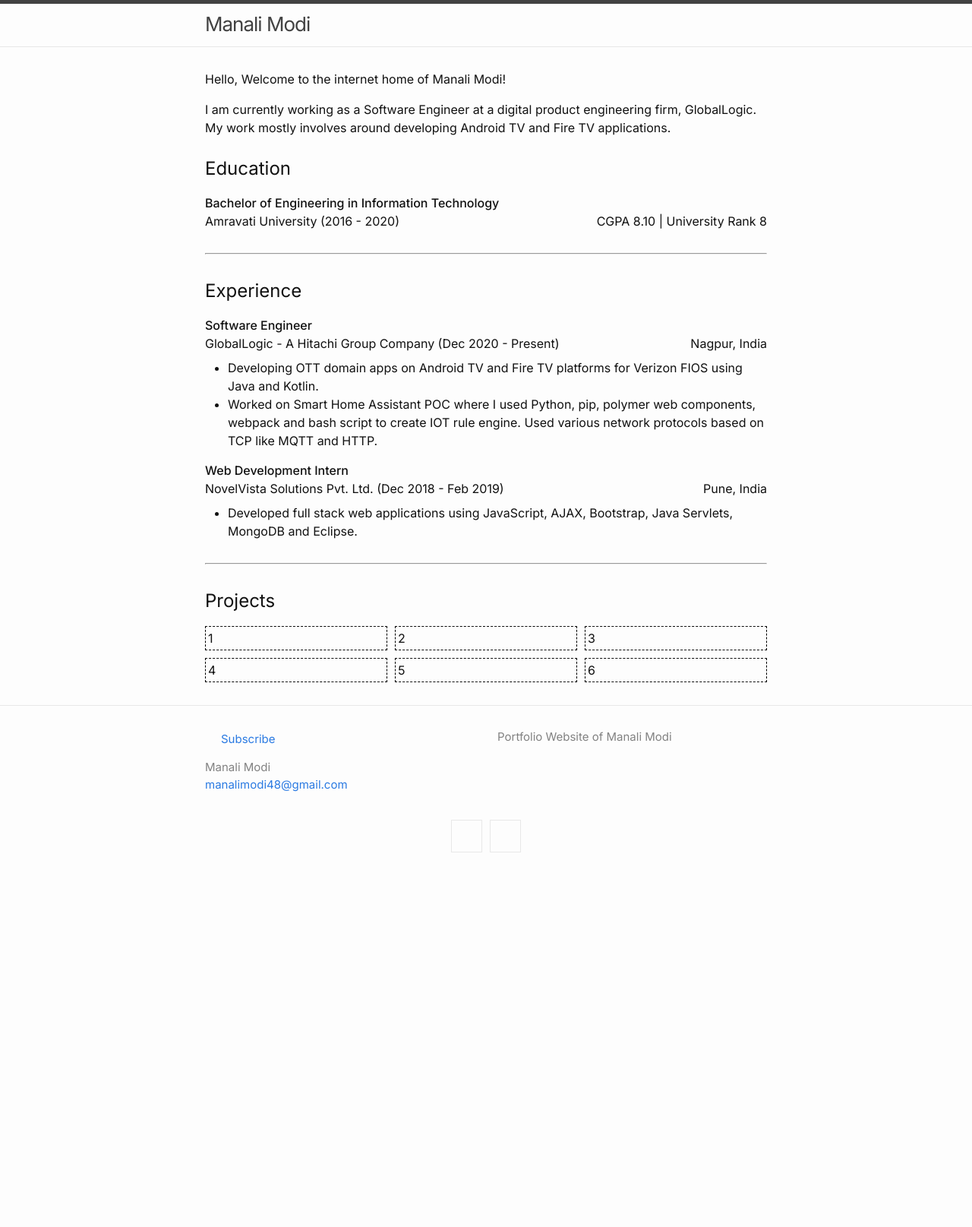
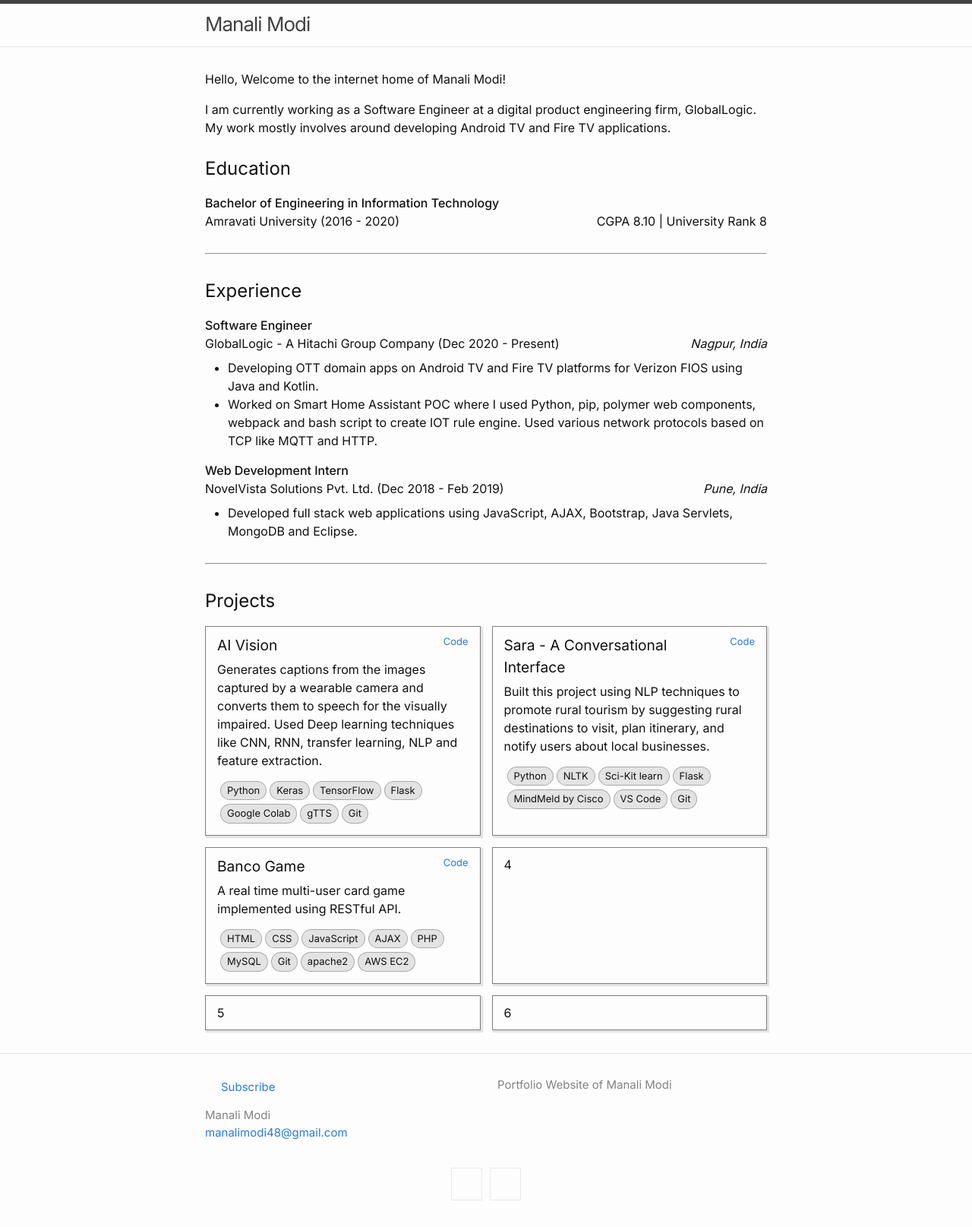
Before and after one commit to manali4/manali4.github.io, a Jekyll site: the page built from index.html, in a window 1280 px wide. Shown: the whole page at 76% size. Built offline with Jekyll 4.4.1, drawn with Linux system fonts in a browser that asks for light colours; the list of posts is cut into pages by our own code; before the commit the page ends 1157 px from its top, so only the background shows below that.

Commit message:
added projects

```diff
--- a/_layouts/home.html
+++ b/_layouts/home.html
@@ -47,7 +47,7 @@ layout: default
       <div class="">
         GlobalLogic - A Hitachi Group Company (Dec 2020 - Present)
       </div>
-      <div class="">
+      <div class="italic">
         Nagpur, India
       </div>
     </div>
@@ -71,7 +71,7 @@ layout: default
       <div class="">
         NovelVista Solutions Pvt. Ltd. (Dec 2018 - Feb 2019)
       </div>
-      <div class="">
+      <div class="italic">
         Pune, India
       </div>
     </div>
@@ -93,13 +93,72 @@ layout: default
   </div>
   <div class="container">
     <div class="item">
-      1
+      <div class="d-flex justify-content-between">
+        <div class="project-title">
+          AI Vision
+        </div>
+        <div class="project-code">
+          <a href="https://github.com/manali4/CaptionBot">Code</a>
+        </div>
+      </div>
+      <div class="project-description">
+        Generates captions from the images captured by a wearable camera and converts them to speech for the visually impaired. Used Deep learning techniques like CNN, RNN, transfer learning, NLP and feature extraction.
+      </div>
+      <div class="d-flex flex-wrap">
+        <span class="tech">Python</span>
+        <span class="tech">Keras</span>
+        <span class="tech">TensorFlow</span>
+        <span class="tech">Flask</span>
+        <span class="tech">Google Colab</span>
+        <span class="tech">gTTS</span>
+        <span class="tech">Git</span>
+      </div>
     </div>
     <div class="item">
-      2
+      <div class="d-flex justify-content-between">
+        <div class="project-title">
+          Sara - A Conversational Interface
+        </div>
+        <div class="project-code">
+          <a href="https://github.com/ajinkyabawaskar/mindmeld-sara/tree/manali">Code</a>
+        </div>
+      </div>
+      <div class="project-description">
+        Built this project using NLP techniques to promote rural tourism by suggesting rural destinations to visit, plan itinerary, and notify users about local businesses.
+      </div>
+      <div class="d-flex flex-wrap">
+        <span class="tech">Python</span>
+        <span class="tech">NLTK</span>
+        <span class="tech">Sci-Kit learn</span>
+        <span class="tech">Flask</span>
+        <span class="tech">MindMeld by Cisco</span>
+        <span class="tech">VS Code</span>
+        <span class="tech">Git</span>
+      </div>
     </div>
     <div class="item">
-      3
+      <div class="d-flex justify-content-between">
+        <div class="project-title">
+          Banco Game
+        </div>
+        <div class="project-code">
+          <a href="https://github.com/manali4/BankoPHP/tree/beta">Code</a>
+        </div>
+      </div>
+      <div class="project-description">
+        A real time multi-user card game implemented using RESTful API.
+      </div>
+      <div class="d-flex flex-wrap">
+        <span class="tech">HTML</span>
+        <span class="tech">CSS</span>
+        <span class="tech">JavaScript</span>
+        <span class="tech">AJAX</span>
+        <span class="tech">PHP</span>
+        <span class="tech">MySQL</span>
+        <span class="tech">Git</span>
+        <span class="tech">apache2</span>
+        <span class="tech">AWS EC2</span>
+      </div>
     </div>
     <div class="item">
       4
--- a/_sass/minima/custom-styles.scss
+++ b/_sass/minima/custom-styles.scss
@@ -61,21 +61,52 @@ img[src$="centerme"] {
     align-items: center;
 }
 
+.italic {
+    font-style: italic;
+}
 .container {
     display: grid;
     grid-template-columns: 1fr;
-    gap: 10px;
+    gap: 15px;
 }
 
 .item {
-    padding: 3px;
-    border: 1px dashed black;
+    padding: 10px 15px;
+    border: 1px solid rgba(#000000, 50%);
+    box-shadow: 2px 2px 1px 1px rgba(#000000, 10%);
+}
+
+.item:hover {
+    box-shadow: 4px 4px 1px 1px rgba(#000000, 20%);
+}
+
+.tech {
+    font-size: small;
+    margin-bottom: 5px;
+    margin-left: 4px;
+    padding: 2px 8px;
+    border-radius: 9999px;
+    border: 1px solid rgba(#000000, 25%);
+    background-color: rgba(#000000, 10%);
+}
+
+.project-title {
+    font-size: 1.2rem;
+}
+
+.project-description {
+    margin-top: 5px;
+    margin-bottom: 15px;
+}
+
+.project-code {
+    font-size: small;
 }
 
 // Small devices (landscape phones, 576px and up)
 @media (min-width: 576px) {
     .container {
-        grid-template-columns: 1fr 1fr 1fr;
+        grid-template-columns: 1fr 1fr;
     }
 }
 
```
Also changed, not shown: 3 other files.
